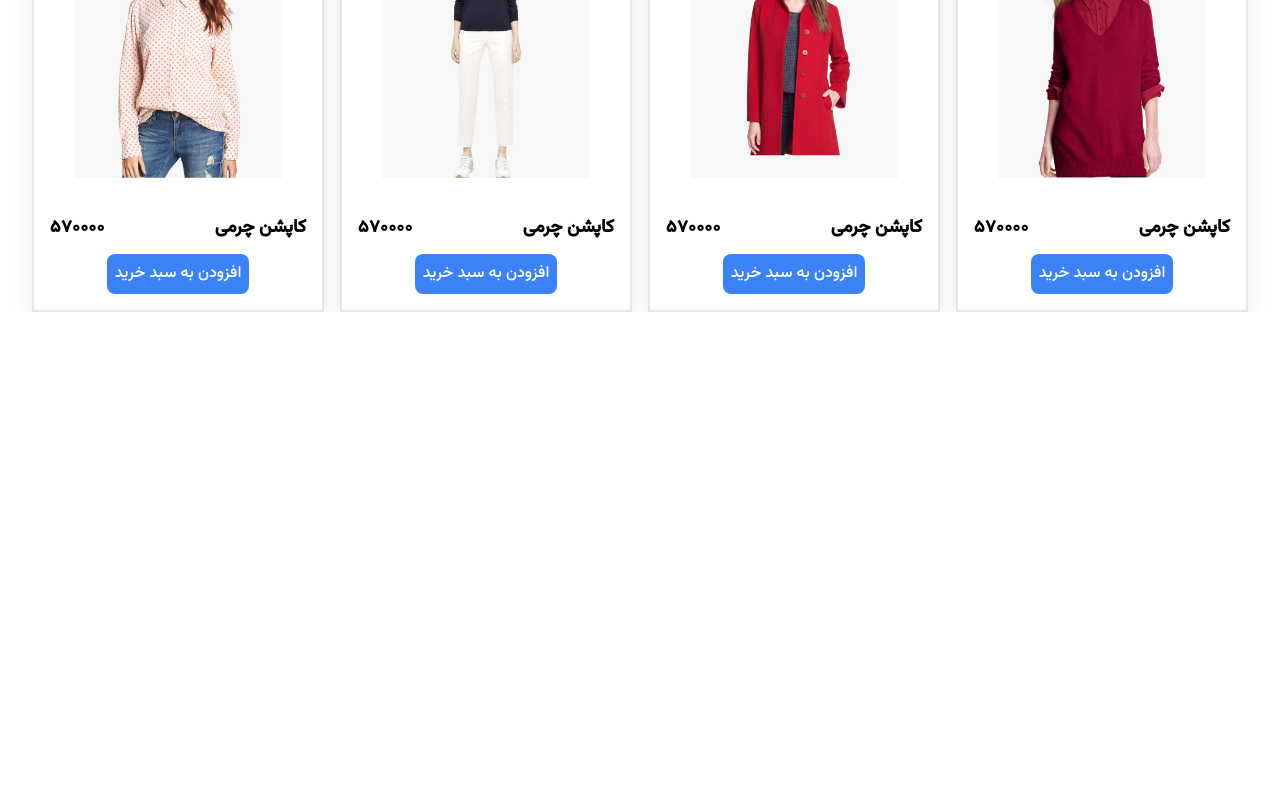
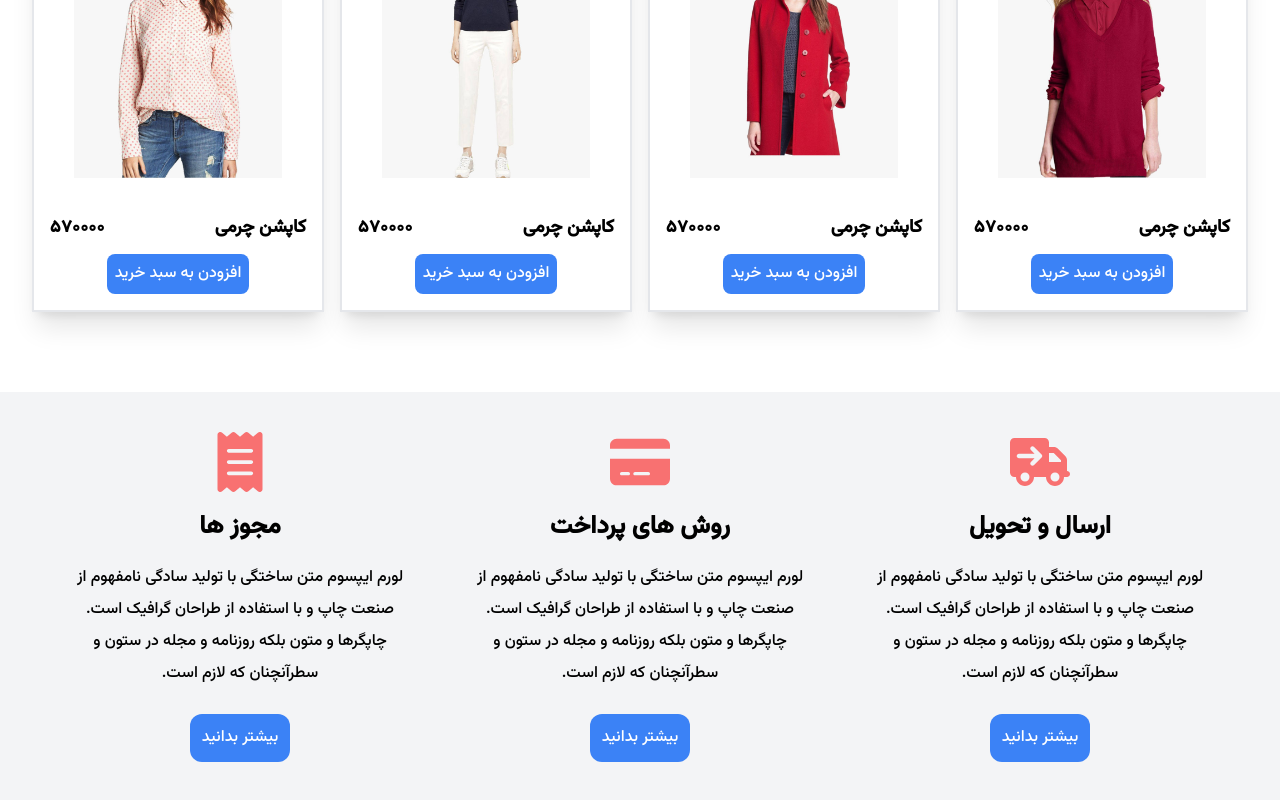
Before and after one commit to Hossein1371za/womenshop-react-tailwind, a React (Create React App) app: page / in a window 1280 px wide. Shown: the part 1841-2641 px from the top of the page. Before the commit the page ends 2153 px from the top, so only its background shows below. Built offline with nearby package versions, Linux system fonts and the light colour scheme.

Commit message:
about buy

```diff
--- a/src/componenets/home/Home.js
+++ b/src/componenets/home/Home.js
@@ -1,7 +1,8 @@
 import React from "react";
 import Hero from "./Hero";
 import Collection from "./collection/Collection"
-import Products from "../product/Products";
+import Products from "./product/Products";
+import AboutBut from "./aboutBuy/AboutBuy";
 
 const Home = () => {
   return (
@@ -9,6 +10,7 @@ const Home = () => {
       <Hero />
       <Collection />
       <Products/>
+      <AboutBut />
     </>
   );
 };
--- /dev/null
+++ b/src/componenets/home/aboutBuy/AboutBuy.js
@@ -0,0 +1,25 @@
+import React from "react";
+import { aboutBuyData } from "./AboutBuyData";
+
+const AboutBuy = () => {
+  return (
+    <div className="mt-[80px] bg-gray-100">
+      <div className="container mx-auto p-10">
+        <div className="flex flex-col md:flex-row items-center justify-around">
+          {aboutBuyData.map((item, index) => {
+            return (
+              <div key={index} className="flex flex-col items-center gap-4 max-w-[350px]">
+                <div className="text-6xl text-red-400">{item.icon}</div>
+                <h3 className="h3 font-bold">{item.title}</h3>
+                <p className="text-center leading-8">{item.description}</p>
+                <button className="bg-blue-500 p-3 text-white rounded-xl mt-2 hover:bg-blue-600 transition-all duration-300">بیشتر بدانید</button>
+              </div>
+            );
+          })}
+        </div>
+      </div>
+    </div>
+  );
+};
+
+export default AboutBuy;
--- /dev/null
+++ b/src/componenets/home/aboutBuy/AboutBuyData.js
@@ -0,0 +1,20 @@
+import { FaTruckArrowRight, FaCreditCard,FaReceipt} from "react-icons/fa6";
+
+
+export const aboutBuyData =[
+    {
+        icon:<FaTruckArrowRight/>,
+        title:"ارسال و تحویل",
+        description:"لورم ایپسوم متن ساختگی با تولید سادگی نامفهوم از صنعت چاپ و با استفاده از طراحان گرافیک است. چاپگرها و متون بلکه روزنامه و مجله در ستون و سطرآنچنان که لازم است.",
+    },
+    {
+        icon:<FaCreditCard/>,
+        title:"روش های پرداخت",
+        description:"لورم ایپسوم متن ساختگی با تولید سادگی نامفهوم از صنعت چاپ و با استفاده از طراحان گرافیک است. چاپگرها و متون بلکه روزنامه و مجله در ستون و سطرآنچنان که لازم است.",
+    },
+    {
+        icon:<FaReceipt/>,
+        title:"مجوز ها",
+        description:"لورم ایپسوم متن ساختگی با تولید سادگی نامفهوم از صنعت چاپ و با استفاده از طراحان گرافیک است. چاپگرها و متون بلکه روزنامه و مجله در ستون و سطرآنچنان که لازم است.",
+    }
+]
--- a/src/componenets/product/Products.js
+++ b/src/componenets/home/product/Products.js
@@ -9,7 +9,7 @@ const Products = () => {
         {productData.map((item, index) => {
           return (
             <div className="flex flex-col items-center gap-y-3 p-4 shadow-xl border-2 overflow-hidden" key={index}>
-              <img className="p-6 hover:scale-125 transition-all duration-300" src={item.img} alt="/" />
+              <img className="cursor-pointer p-6 hover:scale-125 transition-all duration-300" src={item.img} alt="/" />
               <div className="flex items-center justify-between w-full gap-4">
                 <p className="font-semibold text-lg">{item.title}</p>
                 <p className="text-lg number">{item.price}</p>
```
Also changed, not shown: src/componenets/home/product/ProductsData.js (renamed from src/componenets/product/ProductsData.js).
